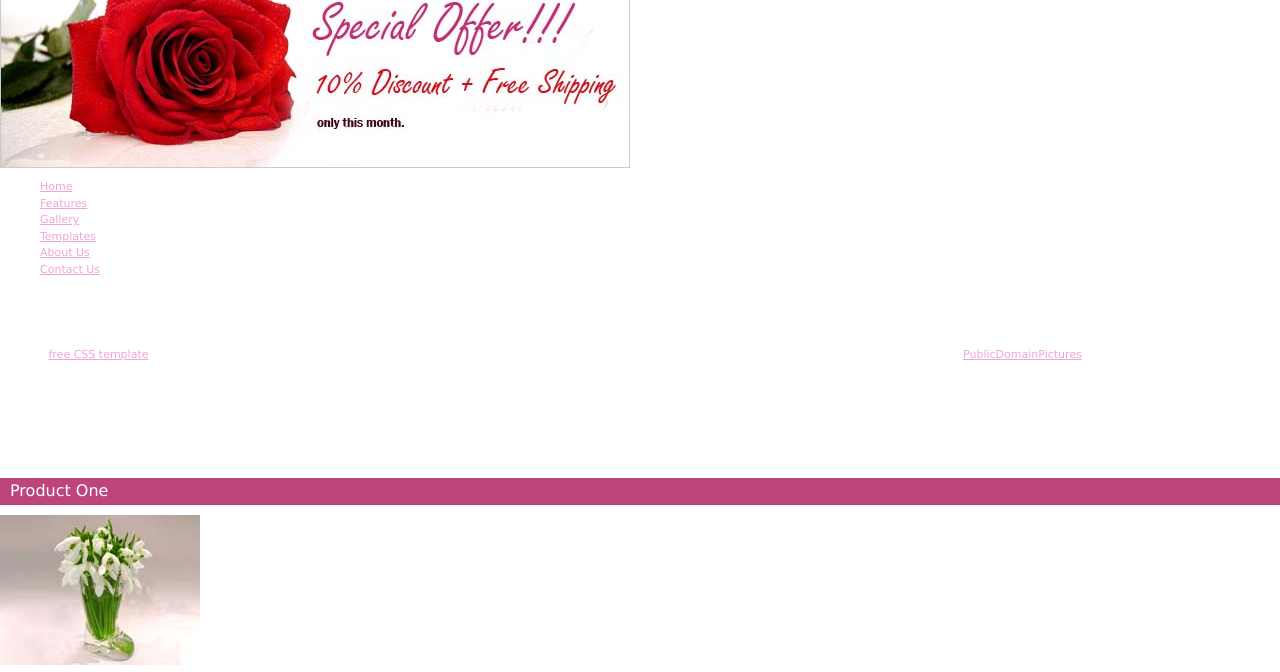
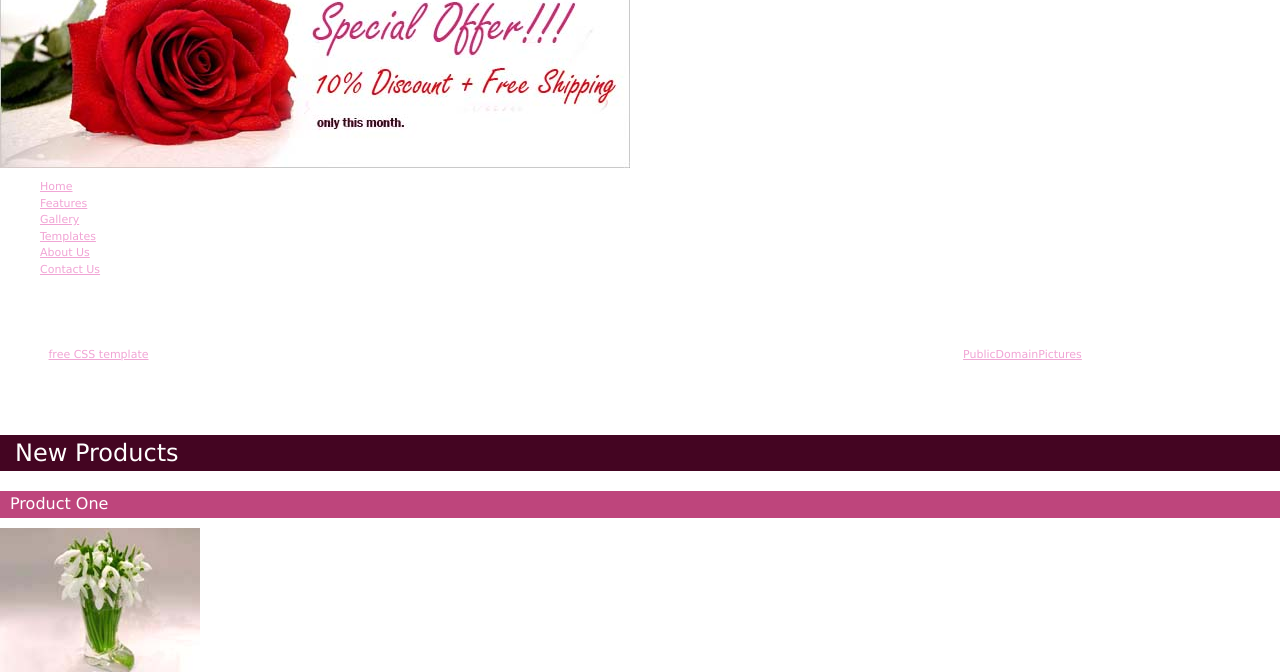
Before and after one commit to thuyoanhhh1312/CC-MTPTPM_Kiemtra, a website: page view/index.html in a window 1280 px wide. Shown: the part 144-816 px from the top of the page. Drawn offline with Linux system fonts and the light colour scheme; files that its build step writes are made by us from their sources; files whose address does not match are found by name.

Commit message:
feat: add styles for h2 elements and refine h3 h4 styles in templatemo_style.css

```diff
--- a/public/css/templatemo_style.css
+++ b/public/css/templatemo_style.css
@@ -30,6 +30,16 @@ h1 {
   color: #ffffff;
   font-weight: normal;
 }
+
+h2 {
+  margin: 0 0 20px 0;
+  padding: 10px 0 10px 15px;
+  font-size: 24px;
+  color: #ffffff;
+  font-weight: normal;
+  background-color: #440522;
+}
+
 h3 {
   margin: 0 0 10px 0;
   padding: 5px 0 5px 10px;
```
Lines whose indentation alone changed are shown as unchanged.
